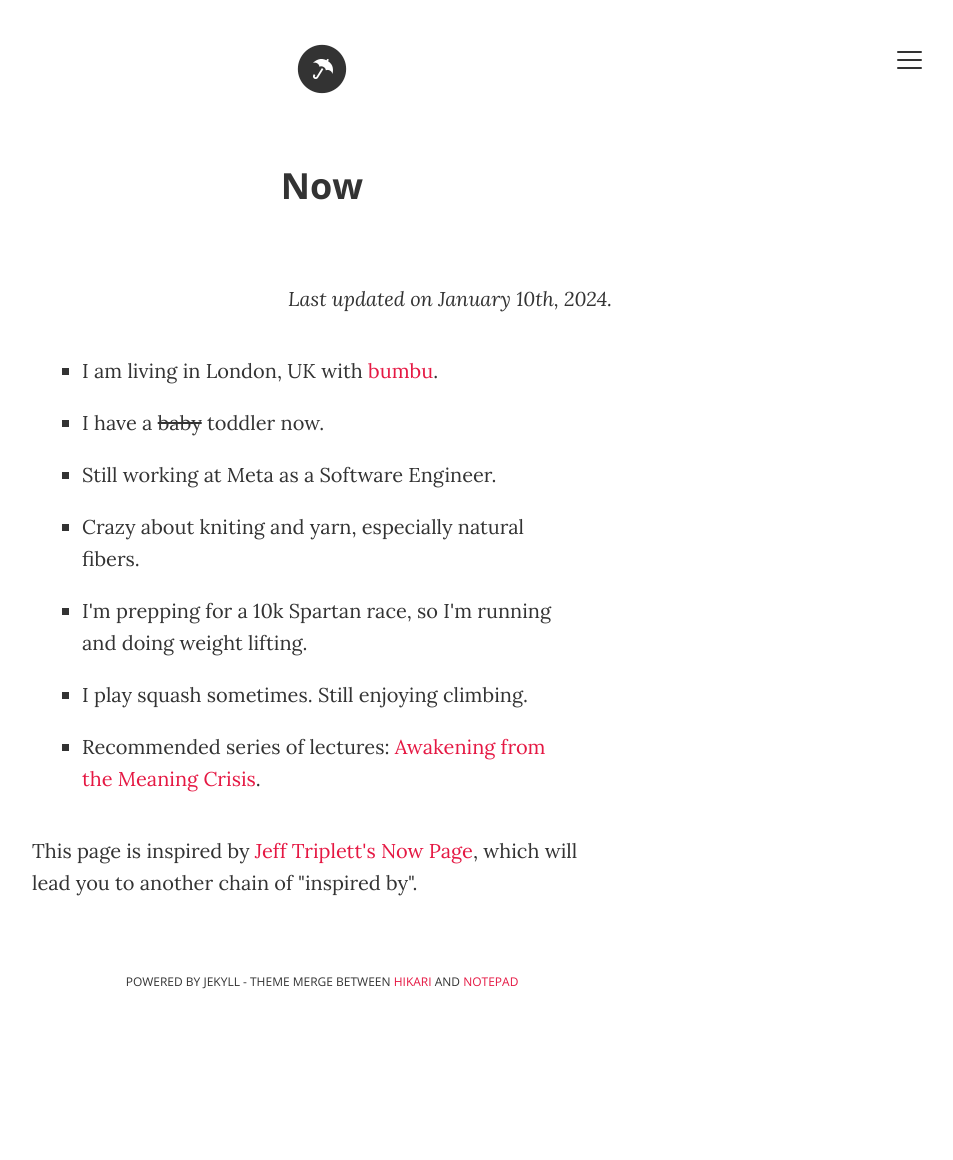
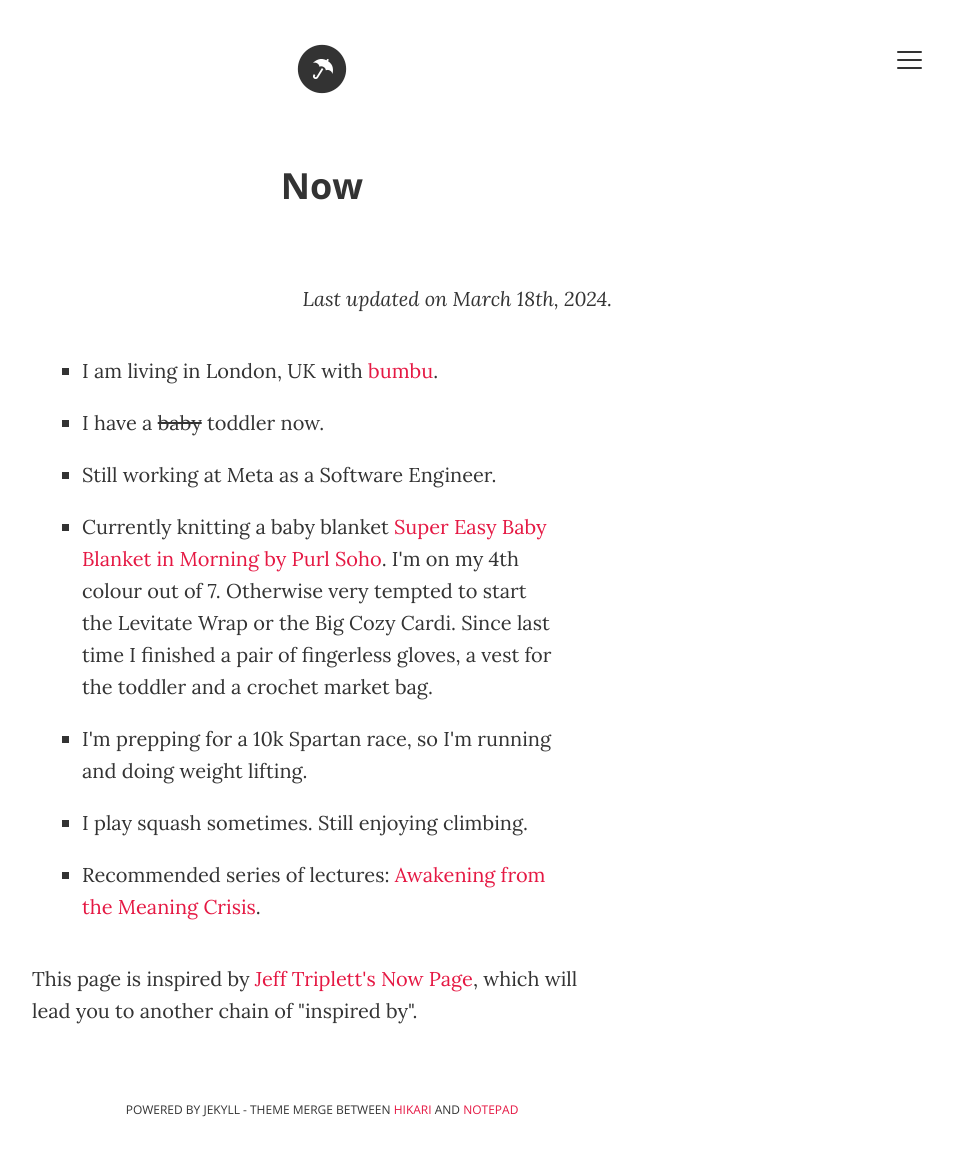
Before and after one commit to ana-balica/ana-balica.github.io, a Jekyll site: the page built from now.html, in a window 1280 px wide. Shown: the whole page, without its empty margins (318-1271 px from the left). Built offline with Jekyll 4.4.1, drawn with Linux system fonts in a browser that asks for light colours; comment, search, counter and statistics services are not loaded; before the commit the page ends 1032 px from its top, so only the background shows below that.

Commit message:
Update now.html

```diff
--- a/now.html
+++ b/now.html
@@ -6,12 +6,13 @@ description: "What I'm doing now"
 ---
 <div class="posts custom-page-container">
   <h1>Now</h1>
-  <p class="last-updated"><em>Last updated on January 10th, 2024.</em></p>
+  <p class="last-updated"><em>Last updated on March 18th, 2024.</em></p>
   <ul class="now-list">
       <li>I am living in London, UK with <a href="https://bumbu.me/" target="_blank">bumbu</a>.</li>
       <li>I have a <s>baby</s> toddler now.</li>
       <li>Still working at Meta as a Software Engineer.</li>
-      <li>Crazy about kniting and yarn, especially natural fibers.</li>
+      <li>Currently knitting a baby blanket <a href="https://www.ravelry.com/patterns/library/super-easy-baby-blanket-in-morning" target="_blank">Super Easy Baby Blanket in Morning by Purl Soho</a>.
+        I'm on my 4th colour out of 7. Otherwise very tempted to start the Levitate Wrap or the Big Cozy Cardi. Since last time I finished a pair of fingerless gloves, a vest for the toddler and a crochet market bag.</li>
       <li>I'm prepping for a 10k Spartan race, so I'm running and doing weight lifting.</li>
       <li>I play squash sometimes. Still enjoying climbing.</li>
       <li>Recommended series of lectures: <a href="https://www.youtube.com/playlist?list=PLND1JCRq8Vuh3f0P5qjrSdb5eC1ZfZwWJ" target="_blank">Awakening from the Meaning Crisis</a>.</li>
```
